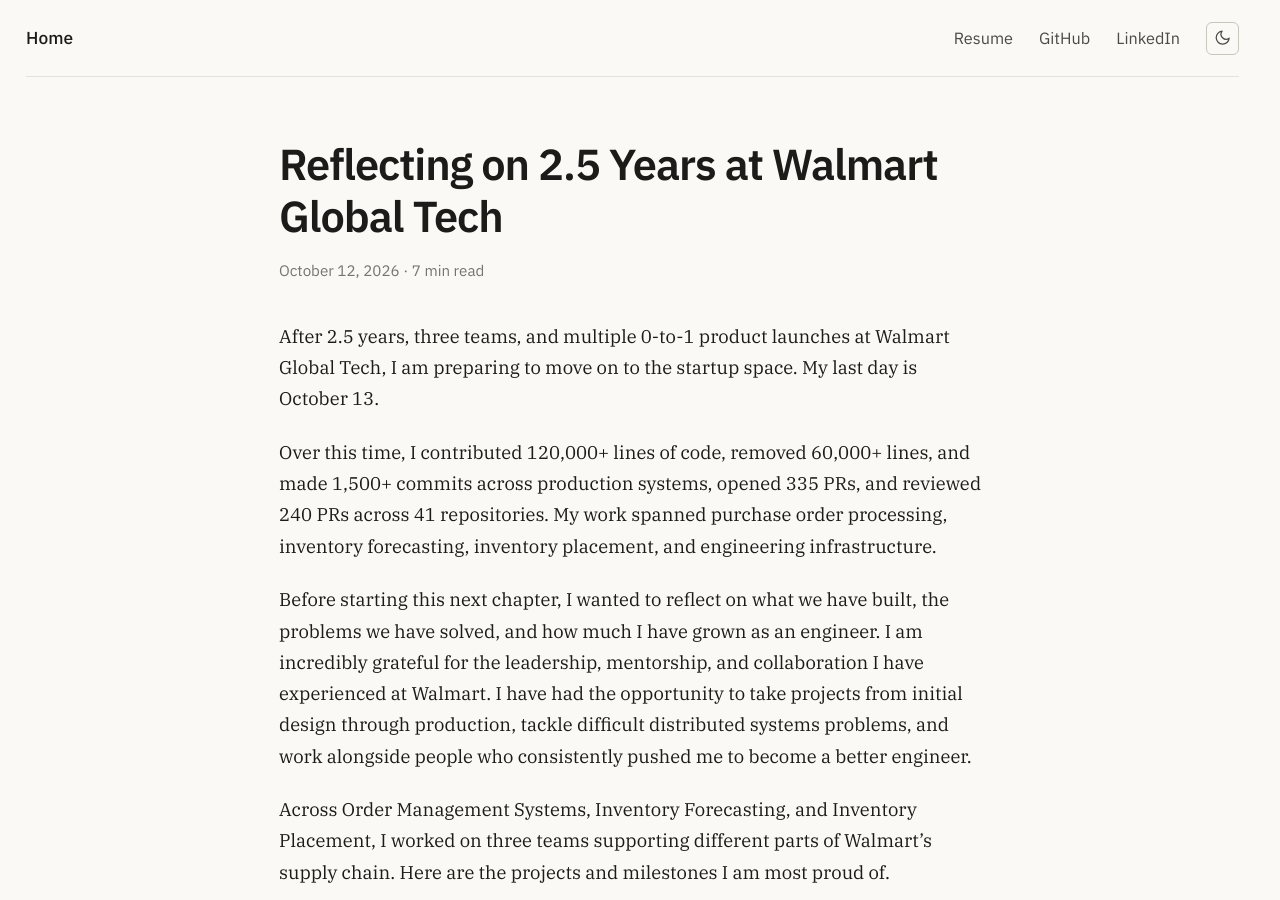
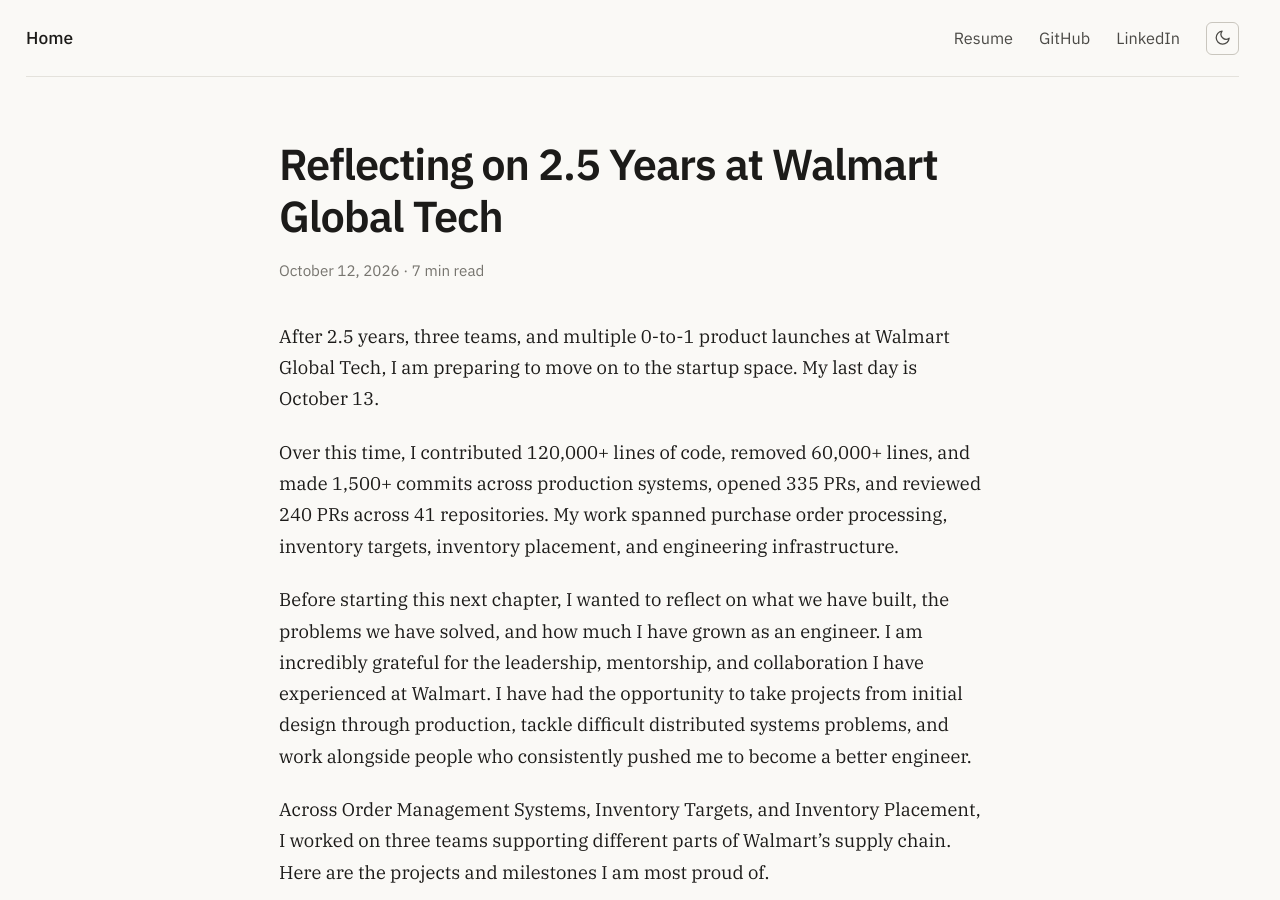
Before and after one commit to NAYCal/NAYCal.github.io, a Jekyll site: the page built from _posts/2026-10-12-reflecting-on-2-5-years-at-walmart-global-tech.md, in a window 1280 px wide and 900 px high. Built offline with Jekyll 4.4.1, drawn with Linux system fonts in a browser that asks for light colours; some of the changed text lies outside the part shown.

Commit message:
Update 2026-10-12-reflecting-on-2-5-years-at-walmart-global-tech.md

```diff
--- a/_posts/2026-10-12-reflecting-on-2-5-years-at-walmart-global-tech.md
+++ b/_posts/2026-10-12-reflecting-on-2-5-years-at-walmart-global-tech.md
@@ -8,11 +8,11 @@
 
 After 2.5 years, three teams, and multiple 0-to-1 product launches at Walmart Global Tech, I am preparing to move on to the startup space. My last day is October 13.
 
-Over this time, I contributed 120,000+ lines of code, removed 60,000+ lines, and made 1,500+ commits across production systems, opened 335 PRs, and reviewed 240 PRs across 41 repositories. My work spanned purchase order processing, inventory forecasting, inventory placement, and engineering infrastructure.
+Over this time, I contributed 120,000+ lines of code, removed 60,000+ lines, and made 1,500+ commits across production systems, opened 335 PRs, and reviewed 240 PRs across 41 repositories. My work spanned purchase order processing, inventory targets, inventory placement, and engineering infrastructure.
 
 Before starting this next chapter, I wanted to reflect on what we have built, the problems we have solved, and how much I have grown as an engineer. I am incredibly grateful for the leadership, mentorship, and collaboration I have experienced at Walmart. I have had the opportunity to take projects from initial design through production, tackle difficult distributed systems problems, and work alongside people who consistently pushed me to become a better engineer.
 
-Across Order Management Systems, Inventory Forecasting, and Inventory Placement, I worked on three teams supporting different parts of Walmart's supply chain. Here are the projects and milestones I am most proud of.
+Across Order Management Systems, Inventory Targets, and Inventory Placement, I worked on three teams supporting different parts of Walmart's supply chain. Here are the projects and milestones I am most proud of.
 
 ## 1. Order Management Systems: Rebuilding Purchase Order Processing
 
@@ -44,9 +44,9 @@
 **Technologies:** Java, Spring Boot, PostgreSQL, DB2, Cassandra, Apache Kafka, GraphQL, Kubernetes.
 </div>
 
-## 2. Inventory Forecasting: Automating Store-Level Forecast Overrides
+## 2. Inventory Targets: Automating Store-Level Forecast Overrides
 
-On the Inventory Forecasting team, I worked on systems that predict safety-stock requirements for Walmart US. These predictions help determine the inventory needed to support downstream replenishment decisions.
+On the Inventory Targets team, I worked on systems that predict safety-stock requirements for Walmart US. These predictions help determine the inventory needed to support downstream replenishment decisions.
 
 My main 0-to-1 project was an automated pipeline for processing store-level inventory overrides, replacing a previously manual workflow with a more consistent and maintainable system. The manual process was time-consuming and error-prone. I took ownership of turning that workflow into an automated, production-ready system.
 
```
